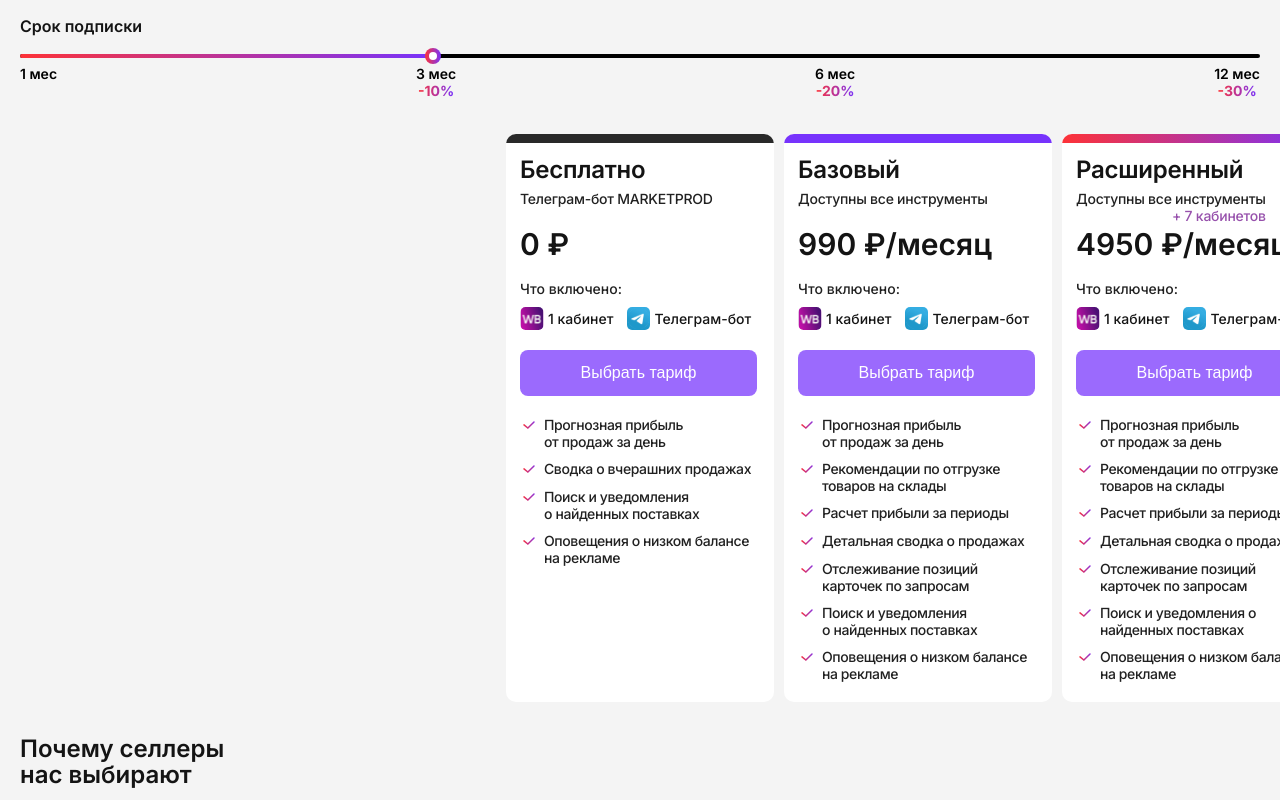
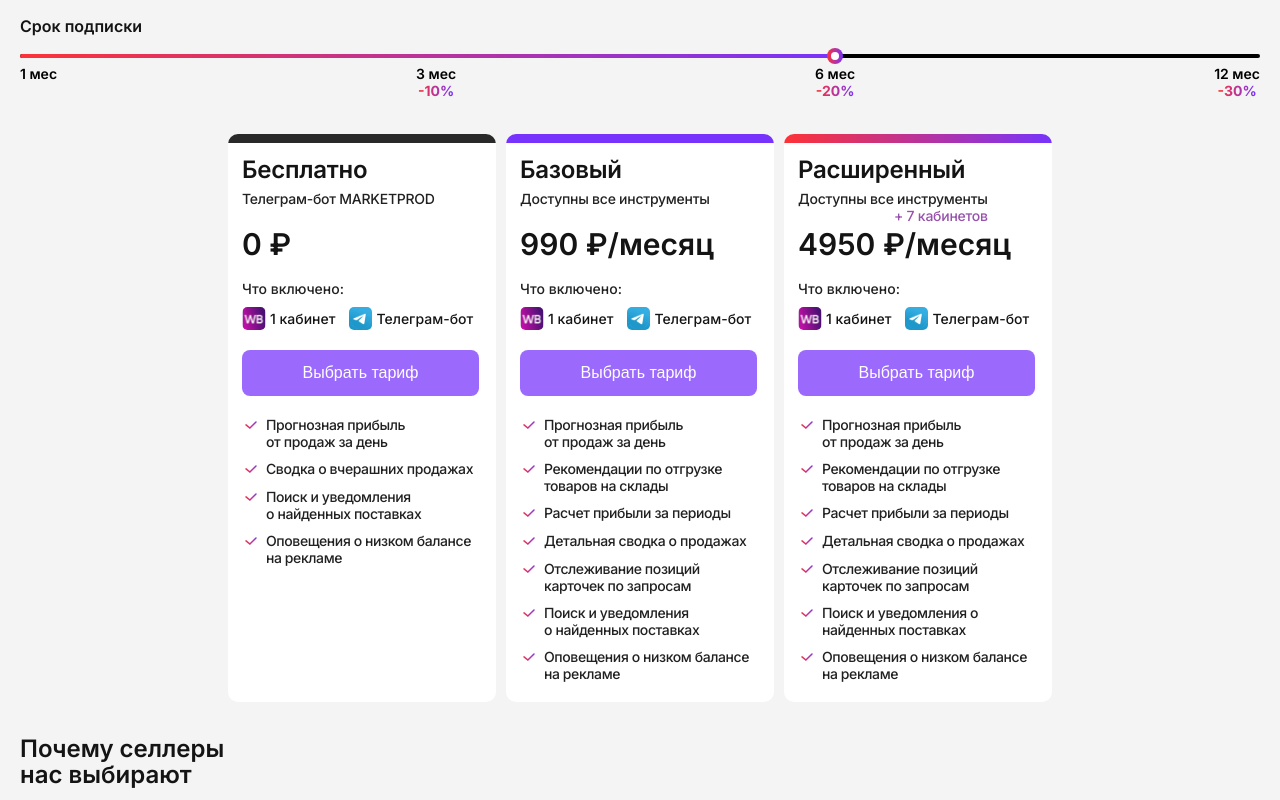
Before and after one commit to Mavlon4658/market-prod-mobile, a Vue app: page / in a window 1280 px wide. Shown: the part 1500-2300 px from the top of the page. Built offline with nearby package versions, Linux system fonts and the light colour scheme.

Commit message:
fixed latest bugs

```diff
--- a/src/App.vue
+++ b/src/App.vue
@@ -317,7 +317,7 @@ export default {
           <swiper
             slidesPerView="auto"
             :spaceBetween="10"
-            :initial-slide="0"
+            :initial-slide="1"
             :speed="500"
             :centeredSlides="true"
             @slideChange="(swiper) => {
```
